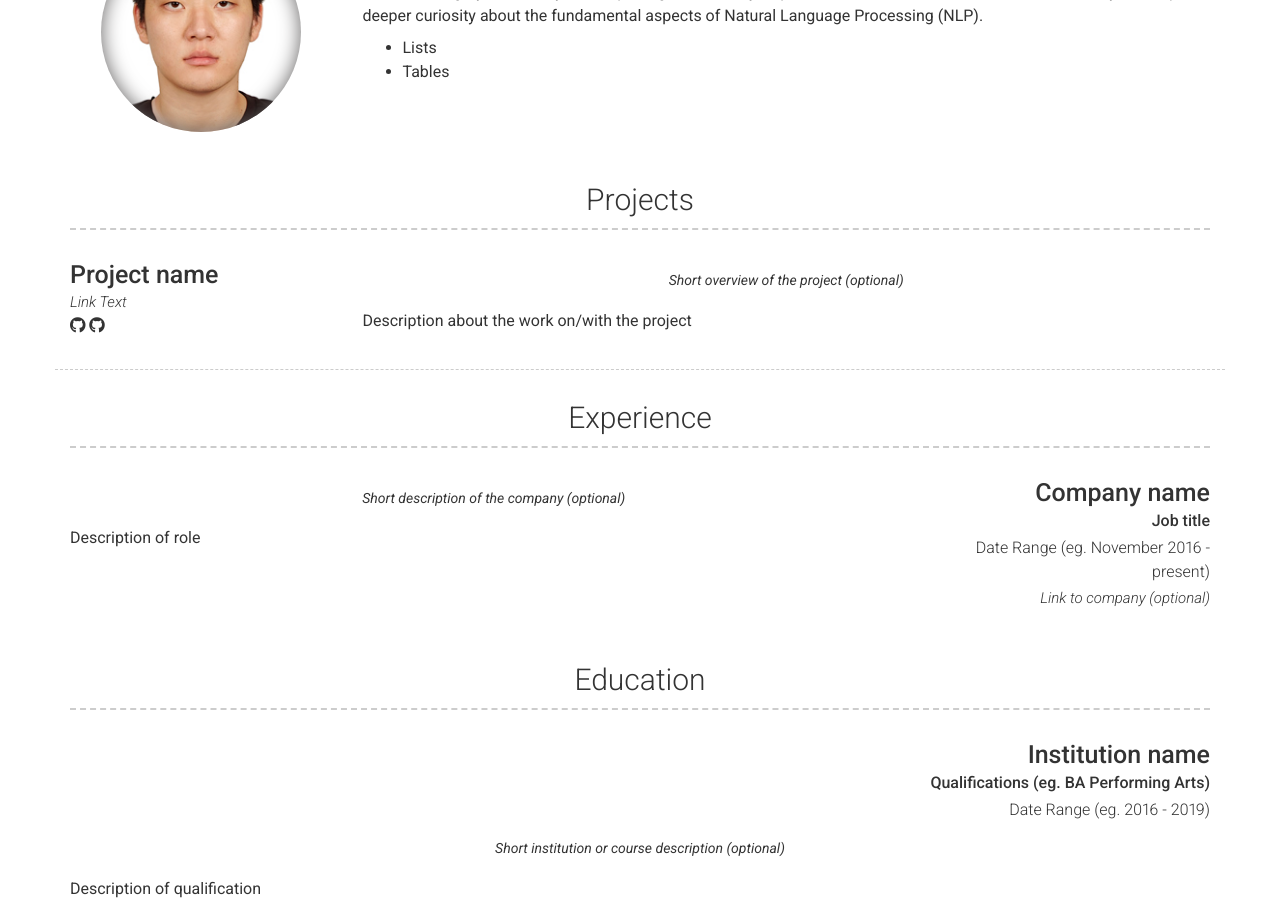
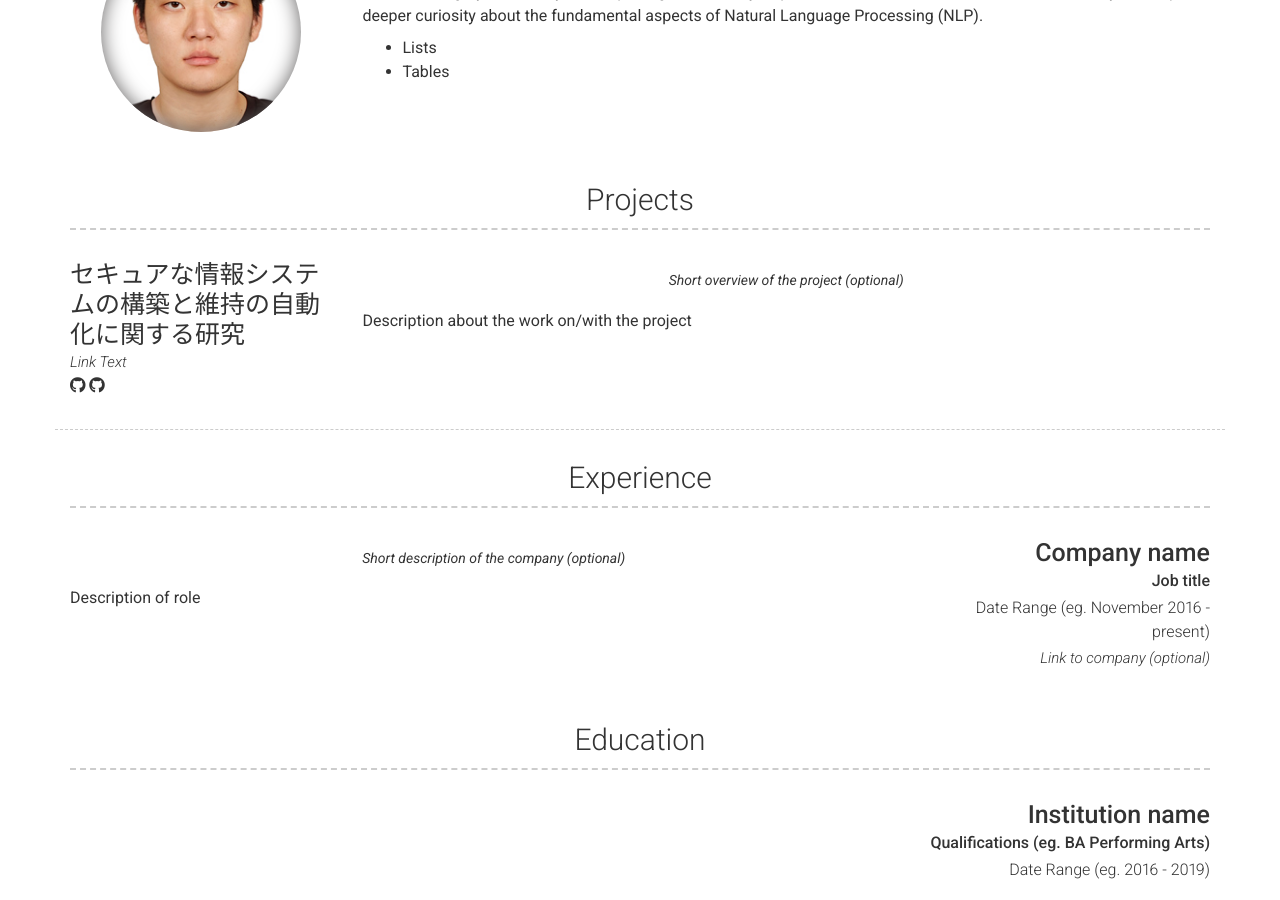
Before and after one commit to strike137/strike137.github.io, a Jekyll site: the page built from index.md, in a window 1280 px wide and 900 px high, scrolled down 397 px. Built offline with Jekyll 4.4.1, drawn with Linux system fonts in a browser that asks for light colours; nearby versions of some CDN libraries.

Commit message:
Update _config.yml

```diff
--- a/_config.yml
+++ b/_config.yml
@@ -46,7 +46,7 @@ content:
       - layout: left
         border: weak  # Value of `weak` will display a weak border below this item. # Any
                       # other value (or no value) means no border will be displayed
-        title: Project name
+        title: セキュアな情報システムの構築と維持の自動化に関する研究
         link: Link to project (eg. sproogen.github.io/modern-resume-theme)(optional)
         link_text: Link Text
         additional_links:
```
